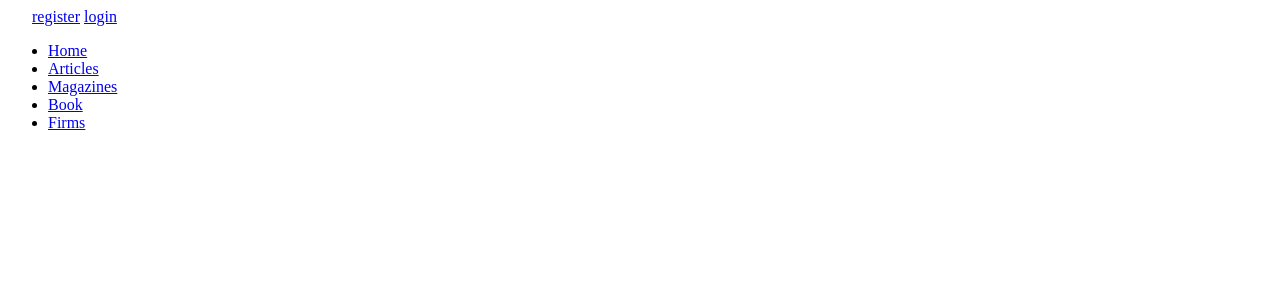
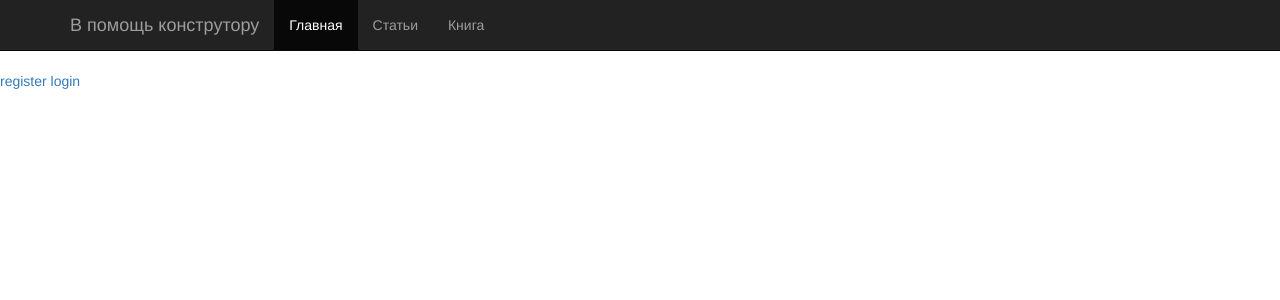
Before and after one commit to leragrankina/engineercatalogues, a Django app: page / in a window 1280 px wide. Shown: the top 300 px of the page. Run offline with Django 3.2, Linux system fonts and the light colour scheme; some libraries are stand-ins or nearby versions.

Commit message:
Bootstrap navbar added

```diff
--- a/articles/templates/articles/index_articles.html
+++ b/articles/templates/articles/index_articles.html
@@ -1,4 +1,7 @@
 {% extends 'base.html' %}
+{% block nav-art %}
+class="active"
+{% endblock %}
 {% load fb_versions %}
 {% block title %}Статьи "В помощь конструктору"{% endblock %}
 {% block content %}
--- a/templates/base.html
+++ b/templates/base.html
@@ -4,12 +4,25 @@
 <head>
     <meta charset="UTF-8">
     <title>{% block title %}{% endblock %}</title>
-    <link rel="stylesheet" type="text/css" href="{% static 'articles/style.css' %}">
+    <meta http-equiv="X-UA-COMPATIBLE" content="IE=edge">
+    <meta name="viewport" content="width=device-width, initial-scale=1">
+    <link href="{% static 'articles/css/bootstrap.min.css' %}" rel="stylesheet" type="text/css">
+    <link rel="stylesheet" type="text/css" href="{% static 'articles/css/style.css' %}">
 </head>
 <body>
 {% include 'nav.html' %}
+{% if user.is_authenticated %}
+    <p>You are logged in as {{ user.username }}</p>
+    <a href="{% url 'auth_logout' %}">logout</a>
+{% else %}
+    <p>
+        <a href="{% url 'registration_register' %}">register</a>
+        <a href="{% url 'auth_login' %}">login</a>
+    </p>
+{% endif %}
 {% block content %}
 {% endblock %}
-
+<script src="{% static 'articles/js/jquery-3.1.1.min.js' %}"></script>
+<script src="{% static 'articles/js/bootstrap.min.js' %}"></script>
 </body>
 </html>
--- a/templates/index.html
+++ b/templates/index.html
@@ -1,4 +1,7 @@
 {% extends 'base.html' %}
+{% block nav-home %}
+    <li class="active">
+{% endblock %}
 {% block title %}
     Статьи и каталоги
 {% endblock %}
--- a/templates/nav.html
+++ b/templates/nav.html
@@ -1,19 +1,40 @@
 {% load static %}
-{% if user.is_authenticated %}
-    <p>You are logged in as {{ user.username }}</p>
-    <a href="{% url 'auth_logout' %}">logout</a>
-{% else %}
-    <p>
-        <a href="{% url 'registration_register' %}">register</a>
-        <a href="{% url 'auth_login' %}">login</a>
-    </p>
-{% endif %}
-<div id="page_menu">
-	<ul id="menu">
-		<li><a href="{% url 'index' %}" id="home_link">Home</a></li>
-		<li><a href="{% url 'articles:list' %}" id="articles_list_link">Articles</a></li>
-		<li><a href="{% url 'catalogues:index' %}" id="catalogues_list_link">Magazines</a></li>
-        <li><a href="{% url 'book:index' %}">Book</a></li>
-		<li><a href="html/firms.html">Firms</a></li>
-	</ul>
+
+<nav class="navbar navbar-inverse navbar-static-top" role="navigation">
+    <div class="container">
+    <div class="navbar-header">
+    <button type="button" class="navbar-toggle collapsed" data-toggle="collapse"
+            data-target="#navbar" aria-expanded="false" aria-controls="navbar">
+        <span class="sr-only">Toggle navigation</span>
+        <span class="icon-bar"></span>
+        <span class="icon-bar"></span>
+        <span class="icon-bar"></span>
+    </button>
+        <a href="{% url 'index' %}" class="navbar-brand">
+            В помощь конструтору
+        </a>
 </div>
+    <div id="navbar" class="navbar-collapse collapse">
+        <ul class="nav navbar-nav">
+            {% if request.path == '/' %}
+                <li class="active">
+            {% else %}
+                <li>
+            {% endif %}
+            <a href="{% url 'index' %}" id="home_link">Главная</a></li>
+            {% if request.path == '/articles/' %}
+                <li class="active">
+            {% else %}
+                <li>
+            {% endif %}
+            <a href="{% url 'articles:list' %}" id="articles_list_link">Статьи</a></li>
+            {% if request.path == '/book/' %}
+                <li class="active">
+            {% else %}
+                <li>
+            {% endif %}
+            <a href="{% url 'book:index' %}">Книга</a></li>
+        </ul>
+    </div>
+</div>
+</nav>
```
Also changed, not shown: media/logo.gif (added), media/logo.png (added).
